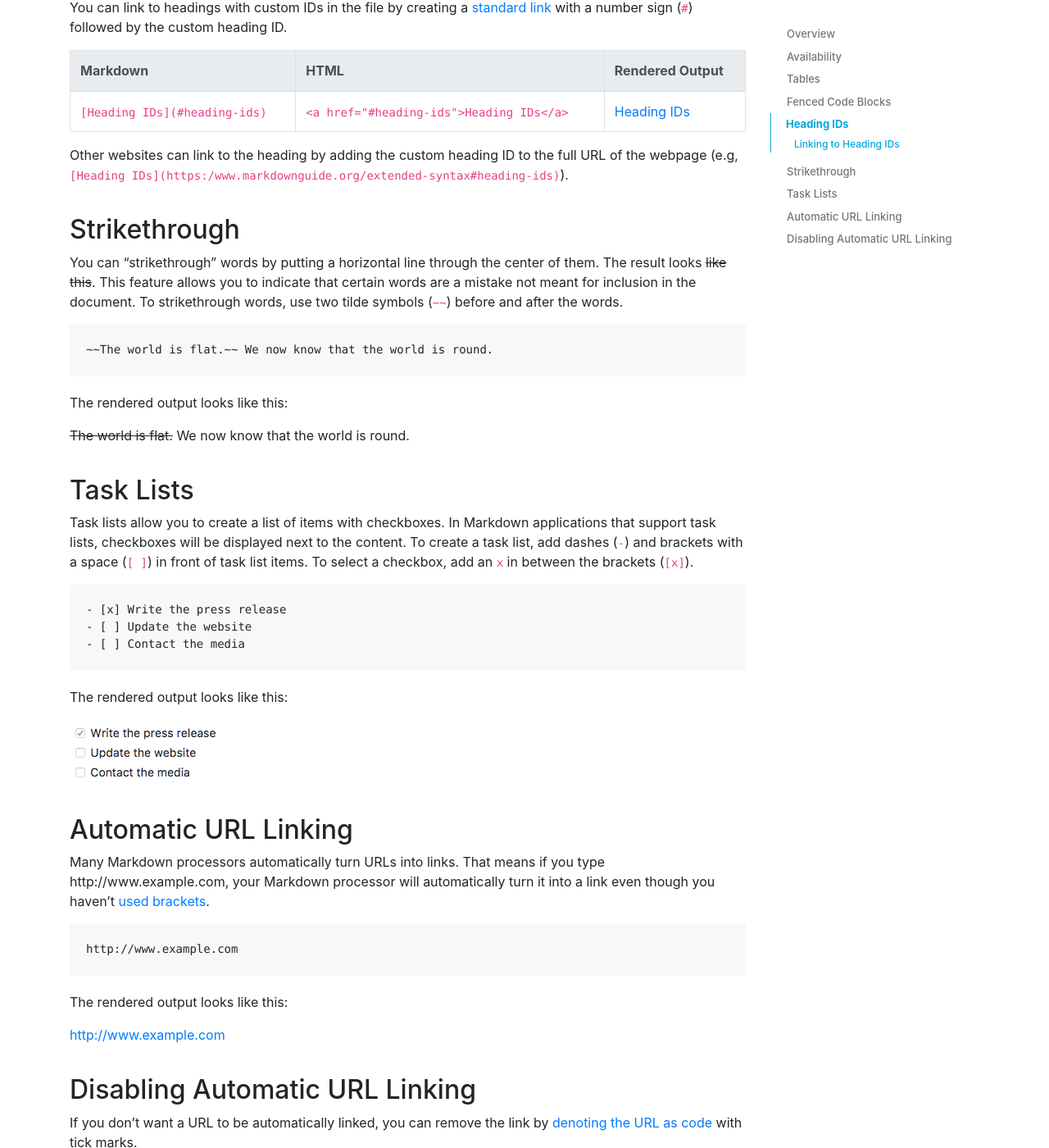
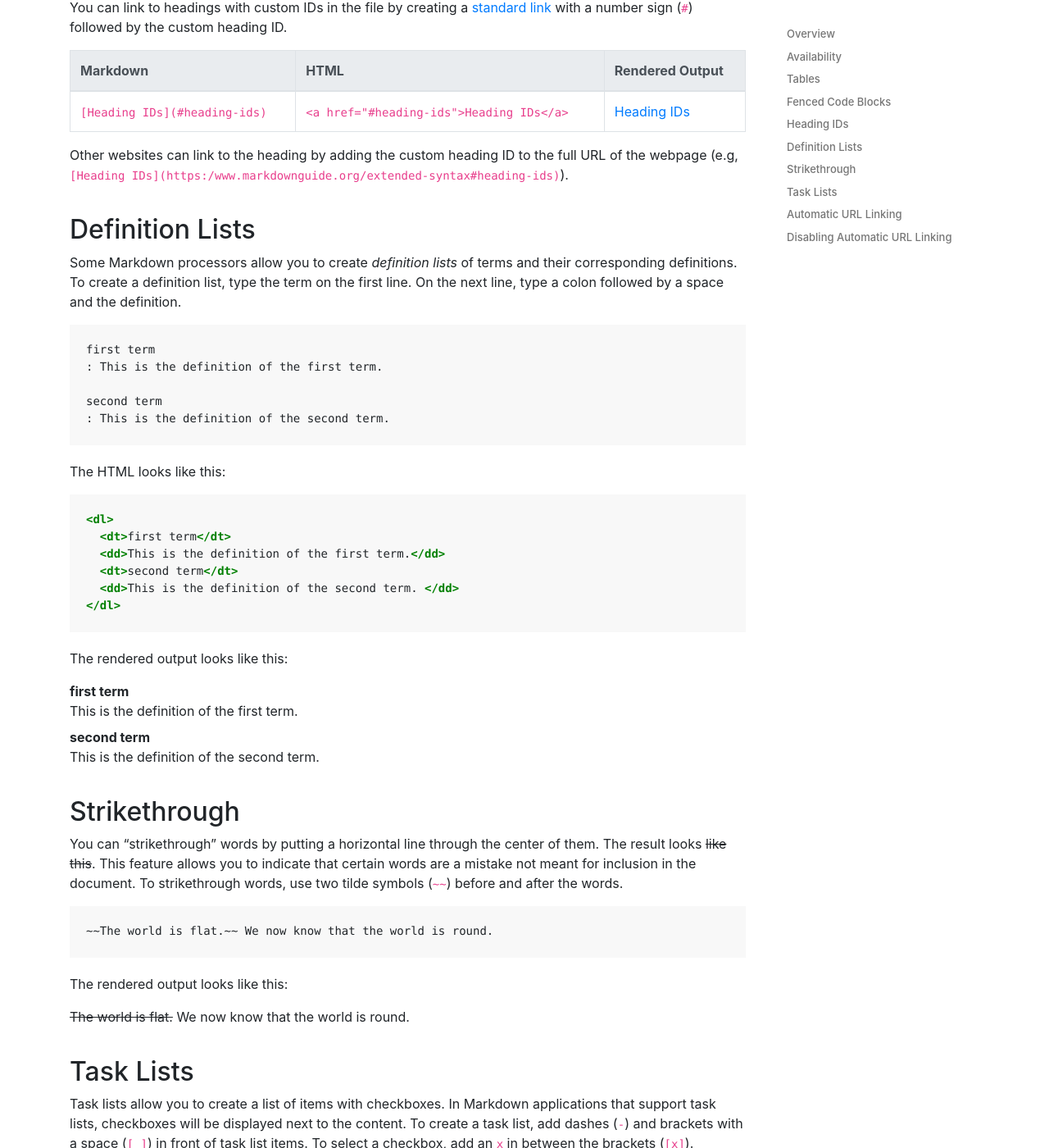
Before and after one commit to mattcone/markdown-guide, a Jekyll site: the page built from extended-syntax.md, in a window 1280 px wide and 1400 px high, scrolled down 4194 px. Shown: the whole window at 82% size. Built offline with Jekyll 4.4.1, drawn with Linux system fonts in a browser that asks for light colours; nearby versions of some CDN libraries; emoji names are drawn with the system emoji font; comment, search, counter and statistics services are not loaded.

Commit message:
Add info about definition lists

```diff
--- a/cheat-sheet.md
+++ b/cheat-sheet.md
@@ -121,6 +121,13 @@
       <td><code>### My Great Heading {#custom-id}</code></td>
     </tr>
     <tr>
+      <td><a href="/extended-syntax/#definition-lists">Definition List</a></td>
+      <td><code>
+        term<br>
+        : definition
+      </code></td>
+    </tr>
+    <tr>
       <td><a href="/extended-syntax/#strikethrough">Strikethrough</a></td>
       <td><code>~~The world is flat.~~</code></td>
     </tr>
--- a/extended-syntax.md
+++ b/extended-syntax.md
@@ -17,6 +17,8 @@
 
 {% include syntax.html type="extended" syntax-id="heading-ids" %}
 
+{% include syntax.html type="extended" syntax-id="definition-lists" %}
+
 {% include syntax.html type="extended" syntax-id="strikethrough" %}
 
 {% include syntax.html type="extended" syntax-id="task-lists" %}
```
Also changed, not shown: other parts of cheat-sheet.md (+1 -1 lines), other parts of extended-syntax.md (+1 -1 lines), _extended-syntax/definition-lists.md (added, +36 -0 lines), api/v1/index.md (+4 -1 lines).
